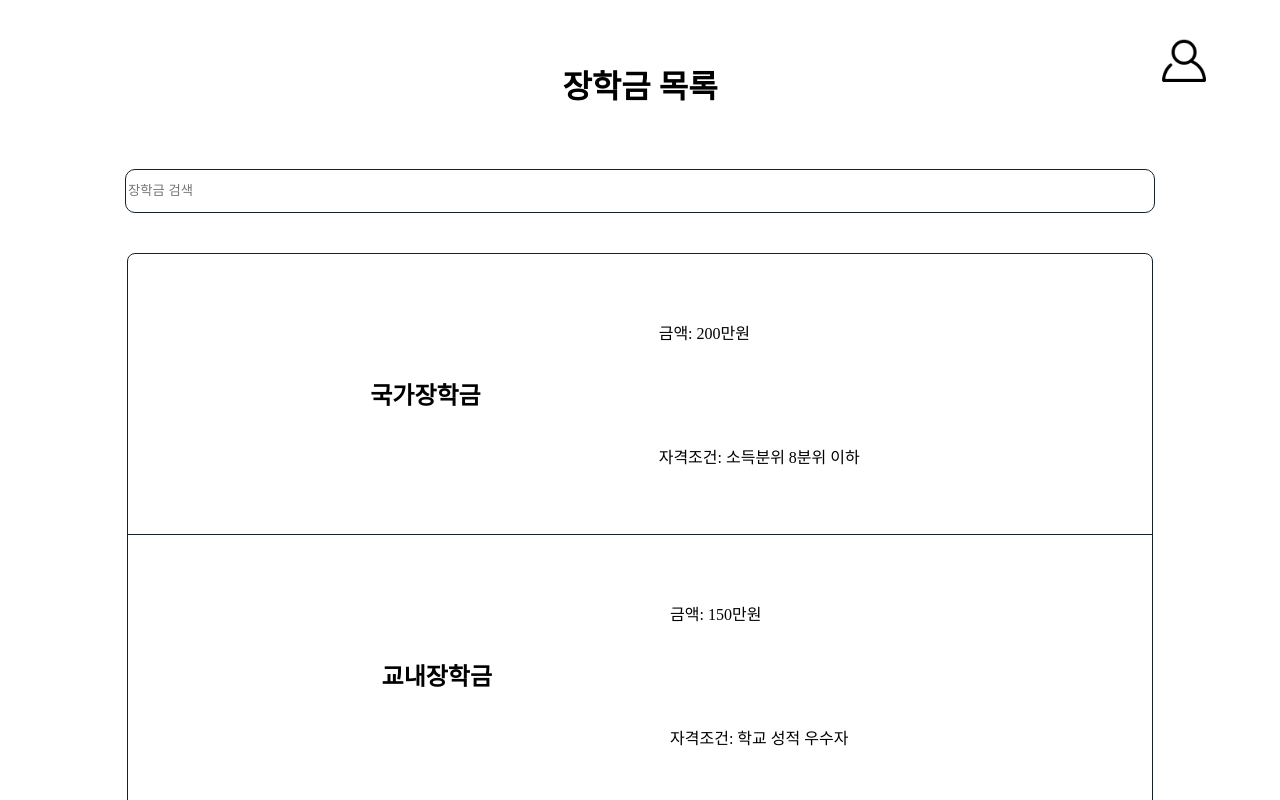
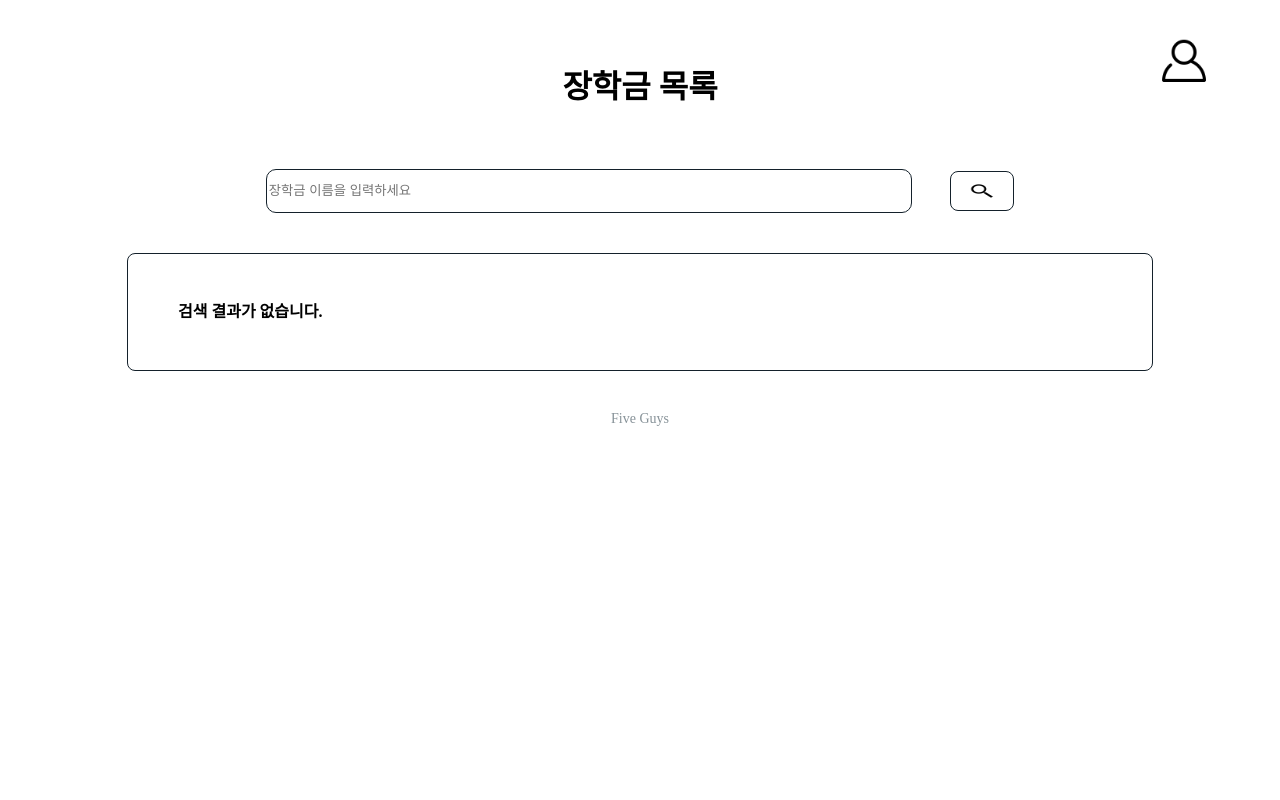
Before and after one commit to bluedragon-five/bluedragon-five-fe, a React (Vite) app: page /main in a window 1280 px wide. Shown: the top 800 px of the page. Built offline with nearby package versions, Linux system fonts and the light colour scheme; a web font is replaced by a local one.

Commit message:
feat: search 관련 로직 구현

```diff
--- a/src/App.jsx
+++ b/src/App.jsx
@@ -4,6 +4,7 @@ import LoginPage from './pages/LoginPage'
 import SignupPage from './pages/SignupPage'
 import MainPage from './pages/MainPage'
 import VerifyPage from './pages/VerifyPage'
+import PersonalPage from './pages/PersonalPage'
 
 function App() {
   return (
@@ -11,8 +12,9 @@ function App() {
       <Routes>
         <Route path="/" element={<LoginPage />} />
         <Route path="/signup" element={<SignupPage />} />
-        <Route path="/main" element={<MainPage />} /> {/* MainPage 추가 */}
+        <Route path="/main" element={<MainPage />} />
         <Route path="/verify" element={<VerifyPage />} />
+        <Route path="/info" element={<PersonalPage />} />
       </Routes>
     </BrowserRouter>
   )
--- a/src/pages/LoginPage/LoginForm/index.jsx
+++ b/src/pages/LoginPage/LoginForm/index.jsx
@@ -15,7 +15,7 @@ const LoginForm = () => {
 
     if (result) {
       alert('로그인 성공')
-      navigate('/main')
+      navigate('/main', { state: { userId: result.userId } })
     } else {
       alert('로그인에 실패했습니다.')
     }
--- a/src/pages/MainPage/ScholarshipList/index.jsx
+++ b/src/pages/MainPage/ScholarshipList/index.jsx
@@ -2,21 +2,11 @@ import React from 'react'
 import ScholarshipItem from './ScholarshipItem'
 import './style.css'
 
-const scholarships = [
-  { id: 1, name: '국가장학금', amount: '200만원', eligibility: '소득분위 8분위 이하' },
-  { id: 2, name: '교내장학금', amount: '150만원', eligibility: '학교 성적 우수자' },
-  { id: 3, name: '기업장학금', amount: '300만원', eligibility: '특정 기업 후원' },
-]
-
-const ScholarshipList = ({ searchQuery }) => {
-  const filteredScholarships = scholarships.filter(scholarship =>
-    scholarship.name.includes(searchQuery)
-  )
-
+const ScholarshipList = ({ scholarships }) => {
   return (
     <div className="scholarship__list">
-      {filteredScholarships.length > 0 ? (
-        filteredScholarships.map(scholarship => (
+      {scholarships.length > 0 ? (
+        scholarships.map(scholarship => (
           <ScholarshipItem
             key={scholarship.id}
             name={scholarship.name}
@@ -25,7 +15,7 @@ const ScholarshipList = ({ searchQuery }) => {
           />
         ))
       ) : (
-        <p className="no-results">검색 결과가 없습니다.</p>
+        <p className="no-results BoldR">검색 결과가 없습니다.</p> // ✅ 처음에는 아무것도 안 보임
       )}
     </div>
   )
--- a/src/pages/MainPage/SearchingForm/index.jsx
+++ b/src/pages/MainPage/SearchingForm/index.jsx
@@ -1,22 +1,37 @@
-import React from 'react'
+import React, { useState } from 'react'
 import './style.css'
 
-const SearchingForm = ({ searchQuery, setSearchQuery }) => {
-  const handleChange = (e) => {
-    setSearchQuery(e.target.value)
-  }
+const scholarshipsData = [
+  { id: 1, name: '국가장학금', amount: '200만원', eligibility: '소득분위 8분위 이하' },
+  { id: 2, name: '교내장학금', amount: '150만원', eligibility: '학교 성적 우수자' },
+  { id: 3, name: '기업장학금', amount: '300만원', eligibility: '특정 기업 후원' },
+];
+
+const SearchingForm = ({ searchQuery, setSearchQuery, setResults }) => {
+  const handleSearch = () => {
+    // ✅ 검색어를 포함하는 장학금만 필터링
+    const filteredResults = scholarshipsData.filter(scholarship =>
+      scholarship.name.includes(searchQuery)
+    );
+
+    setResults(filteredResults); // ✅ MainPage로 검색 결과 전달
+  };
 
   return (
     <div className="searching__form">
       <input
         type="text"
-        placeholder="장학금 검색"
+        className="searching__input"
         value={searchQuery}
-        onChange={handleChange}
-        className="searching__input"
+        onChange={(e) => setSearchQuery(e.target.value)}
+        placeholder="장학금 이름을 입력하세요"
       />
+      <button className="searching__btn" onClick={handleSearch}>
+        <img src='/search-icon.png' className='searching__icon'>
+        </img>
+      </button>
     </div>
-  )
+  );
 }
 
-export default SearchingForm
+export default SearchingForm;
--- a/src/pages/MainPage/SearchingForm/style.css
+++ b/src/pages/MainPage/SearchingForm/style.css
@@ -2,11 +2,24 @@
   display: flex;
   justify-content: center;
   align-items: center;
+  gap: 3vw;
 }
 
 .searching__input {
     border-radius: 10px;
     border: 1px solid var(--color-black);
-    width: 80vw;
+    width: 50vw;
     height: 5vh;
 }
+
+.searching__btn {
+  width: 5vw;
+  height: 5vh;
+  background-color: white;
+  border: 1px solid var(--color-black);
+}
+
+.searching__icon{
+  width: 2vw;
+  height: 2vh;
+}
--- a/src/pages/MainPage/index.jsx
+++ b/src/pages/MainPage/index.jsx
@@ -6,13 +6,20 @@ import { useNavigate } from 'react-router-dom'
 
 const MainPage = () => {
   const navigate = useNavigate();
-  const [searchQuery, setSearchQuery] = useState('')
+  const [searchQuery, setSearchQuery] = useState('');
+  const [scholarships, setScholarships] = useState([]); // ✅ 처음에는 빈 배열
+
+  // ✅ 검색 결과를 받아서 상태 업데이트하는 함수
+  const handleSearchResults = (results) => {
+    setScholarships(results);
+  };
 
   return (
     <div className='main__page'>
       <h1 className='DisplayL'>장학금 목록</h1>
-      <SearchingForm searchQuery={searchQuery} setSearchQuery={setSearchQuery} />
-      <ScholarshipList searchQuery={searchQuery} />
+      {/* ✅ 검색 결과를 MainPage에서 받고, ScholarshipList로 전달 */}
+      <SearchingForm searchQuery={searchQuery} setSearchQuery={setSearchQuery} setResults={handleSearchResults} />
+      <ScholarshipList scholarships={scholarships} /> {/* ✅ 빈 배열이면 빈 페이지 유지 */}
       <small className="BodyS">Five Guys</small>
       <button className="user__info__btn" onClick={() => navigate('/info')}>
         <img src="/user-icon.png" alt="User" className="user-icon" />
--- a/src/pages/MainPage/style.css
+++ b/src/pages/MainPage/style.css
@@ -4,7 +4,7 @@
     flex-direction: column;
     align-items: center;
     gap: 5vh;
-    background-color: color(--color-white)
+    background-color: color(--color-white);
 }
 
 .user__info__btn {
```
Also changed, not shown: public/search-icon.png (added).
